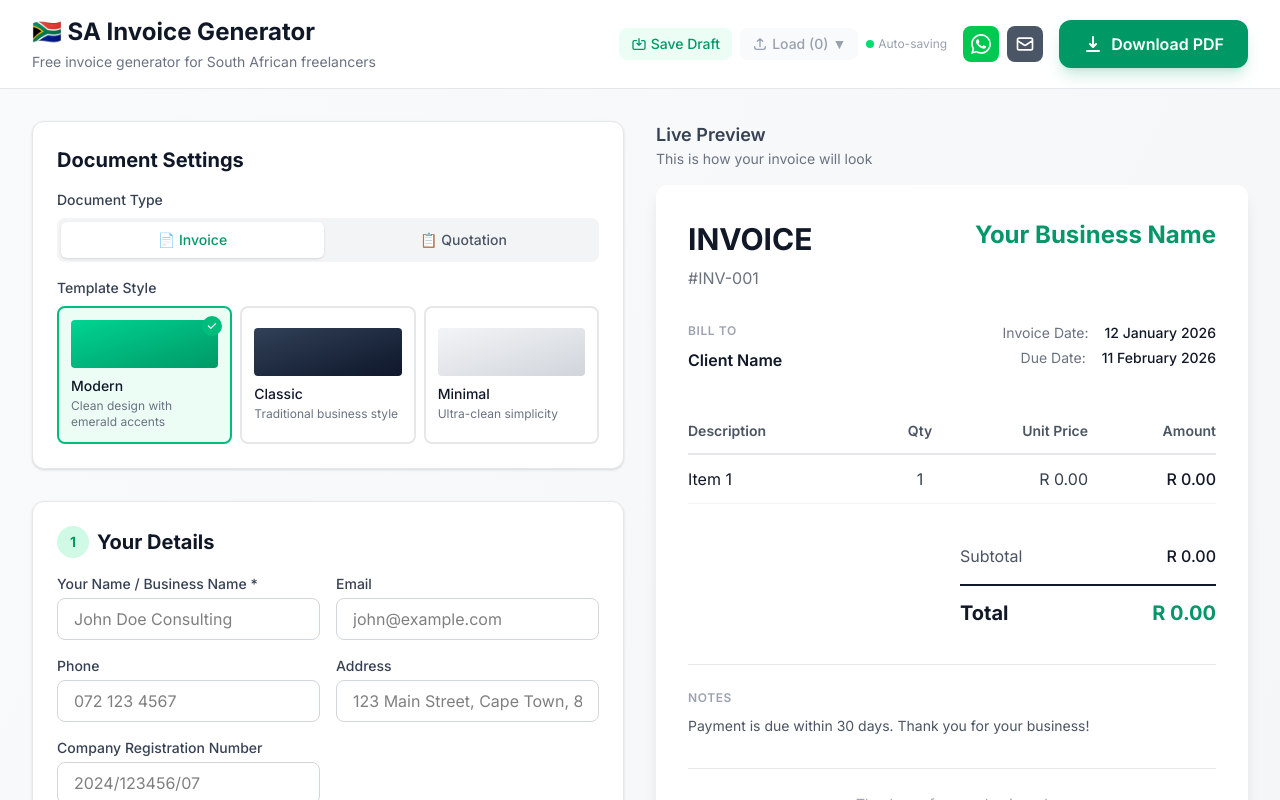
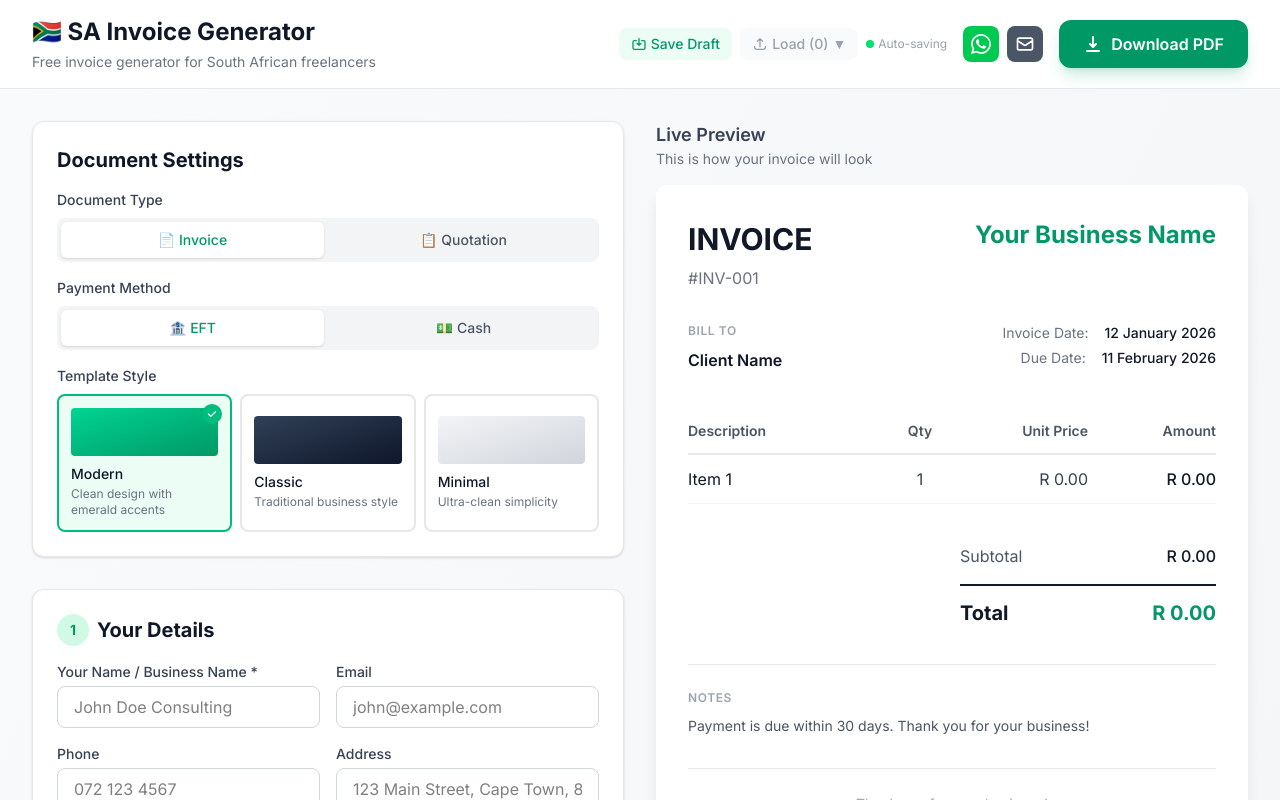
Before and after one commit to enrom1994/invoice-generator, a Next.js app: page / in a window 1280 px wide. Shown: the top 800 px of the page. Built offline with nearby package versions, Linux system fonts and the light colour scheme.

Commit message:
Feature: Add Cash/EFT payment method toggle

```diff
--- a/src/app/page.tsx
+++ b/src/app/page.tsx
@@ -17,6 +17,7 @@ import { useDrafts, useAutoSave } from '@/hooks/useDrafts';
 const initialData: InvoiceData = {
   documentType: 'invoice',
   template: 'modern',
+  paymentMethod: 'eft',
   freelancerName: '',
   freelancerEmail: '',
   freelancerPhone: '',
--- a/src/components/InvoiceForm.tsx
+++ b/src/components/InvoiceForm.tsx
@@ -4,6 +4,7 @@ import { InvoiceData, SavedClient, TemplateType } from '@/types/invoice';
 import LineItems from './LineItems';
 import LogoUpload from './LogoUpload';
 import DocumentTypeToggle from './DocumentTypeToggle';
+import PaymentMethodToggle from './PaymentMethodToggle';
 import TemplateSelector from './TemplateSelector';
 import ClientSelector from './ClientSelector';
 import PaymentTermsSelector from './PaymentTermsSelector';
@@ -62,6 +63,15 @@ export default function InvoiceForm({
                         <DocumentTypeToggle
                             value={data.documentType}
                             onChange={(value) => updateField('documentType', value)}
+                        />
+                    </div>
+                    <div>
+                        <label className="block text-sm font-medium text-gray-700 mb-2">
+                            Payment Method
+                        </label>
+                        <PaymentMethodToggle
+                            value={data.paymentMethod}
+                            onChange={(value) => updateField('paymentMethod', value)}
                         />
                     </div>
                     <TemplateSelector
@@ -141,7 +151,8 @@ export default function InvoiceForm({
                     </div>
                 </div>
 
-                {/* Bank Details */}
+                {/* Bank Details - Only show for EFT payments */}
+                {data.paymentMethod !== 'cash' && (
                     <div className="mt-4 pt-4 border-t border-gray-100">
                         <h3 className="text-sm font-semibold text-gray-600 mb-3">Banking Details (Optional)</h3>
                         <div className="grid grid-cols-1 md:grid-cols-4 gap-4">
@@ -197,6 +208,7 @@ export default function InvoiceForm({
                             </div>
                         </div>
                     </div>
+                )}
 
                 {/* Logo Upload - Always shown */}
                 <LogoUpload
--- a/src/components/InvoicePDF.tsx
+++ b/src/components/InvoicePDF.tsx
@@ -421,8 +421,8 @@ export default function InvoicePDF({
                     </View>
                 </View>
 
-                {/* Banking Details */}
-                {(data.bankName || data.accountNumber) && (
+                {/* Banking Details - Hide for cash payments */}
+                {data.paymentMethod !== 'cash' && (data.bankName || data.accountNumber) && (
                     <View style={styles.bankSection} wrap={false}>
                         <Text style={styles.sectionLabel}>Banking Details</Text>
                         <View style={styles.bankGrid}>
--- a/src/components/InvoicePreview.tsx
+++ b/src/components/InvoicePreview.tsx
@@ -233,8 +233,8 @@ const InvoicePreview = forwardRef<HTMLDivElement, InvoicePreviewProps>(
                         </div>
                     </div>
 
-                    {/* Bank Details */}
-                    {(data.bankName || data.accountNumber) && (
+                    {/* Bank Details - Hide for cash payments */}
+                    {data.paymentMethod !== 'cash' && (data.bankName || data.accountNumber) && (
                         <div style={{ marginTop: '32px', paddingTop: '24px', borderTop: `1px solid ${colors.gray200}` }}>
                             <h3 style={{ fontSize: '12px', fontWeight: '600', color: colors.gray400, textTransform: 'uppercase', letterSpacing: '0.05em', marginBottom: '8px' }}>
                                 Banking Details
--- /dev/null
+++ b/src/components/PaymentMethodToggle.tsx
@@ -0,0 +1,35 @@
+'use client';
+
+import { PaymentMethod } from '@/types/invoice';
+
+interface PaymentMethodToggleProps {
+    value: PaymentMethod;
+    onChange: (value: PaymentMethod) => void;
+}
+
+export default function PaymentMethodToggle({ value, onChange }: PaymentMethodToggleProps) {
+    return (
+        <div className="flex items-center gap-2 p-1 bg-gray-100 rounded-lg">
+            <button
+                type="button"
+                onClick={() => onChange('eft')}
+                className={`flex-1 px-4 py-2 text-sm font-medium rounded-md transition-all ${value === 'eft'
+                    ? 'bg-white text-emerald-600 shadow-sm'
+                    : 'text-gray-600 hover:text-gray-900'
+                    }`}
+            >
+                🏦 EFT
+            </button>
+            <button
+                type="button"
+                onClick={() => onChange('cash')}
+                className={`flex-1 px-4 py-2 text-sm font-medium rounded-md transition-all ${value === 'cash'
+                    ? 'bg-white text-emerald-600 shadow-sm'
+                    : 'text-gray-600 hover:text-gray-900'
+                    }`}
+            >
+                💵 Cash
+            </button>
+        </div>
+    );
+}
--- a/src/types/invoice.ts
+++ b/src/types/invoice.ts
@@ -7,11 +7,13 @@ export interface LineItem {
 
 export type TemplateType = 'modern' | 'classic' | 'minimal';
 export type DocumentType = 'invoice' | 'quotation';
+export type PaymentMethod = 'eft' | 'cash';
 
 export interface InvoiceData {
   // Document settings
   documentType: DocumentType;
   template: TemplateType;
+  paymentMethod: PaymentMethod;
 
   // Freelancer details
   freelancerName: string;
```
Lines whose indentation alone changed are shown as unchanged.
